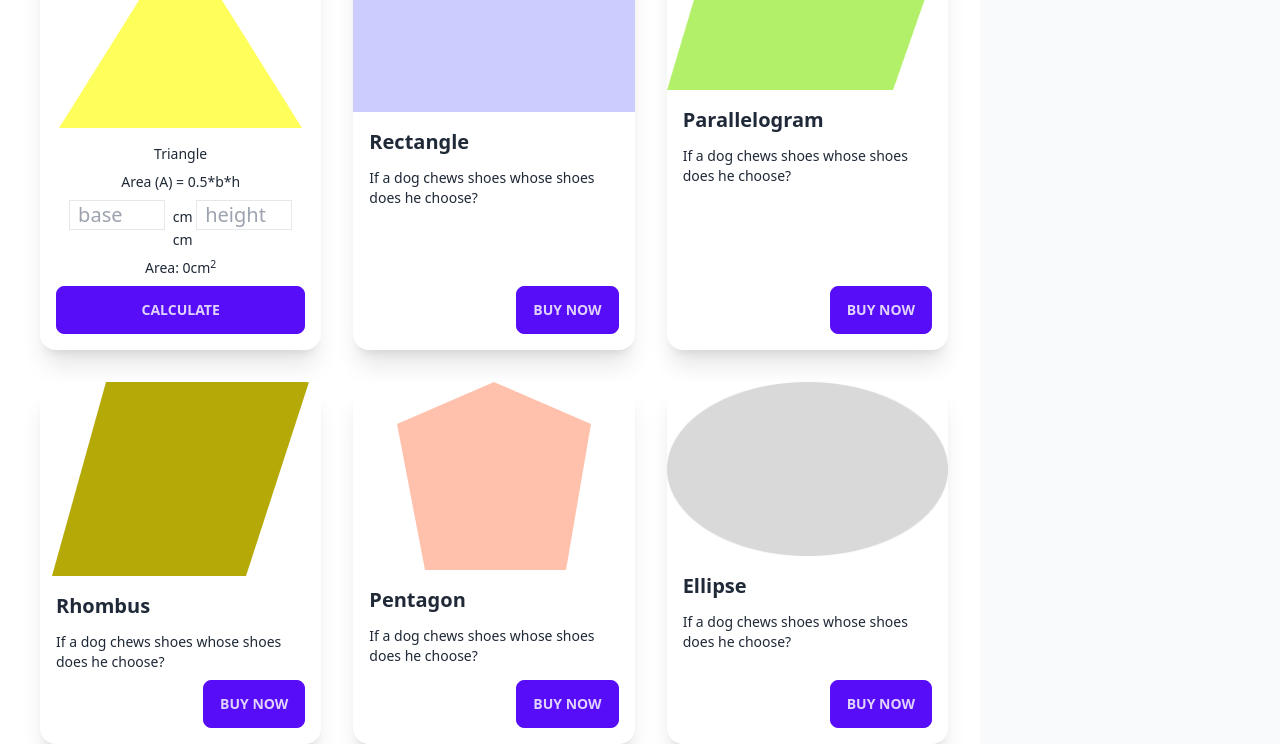
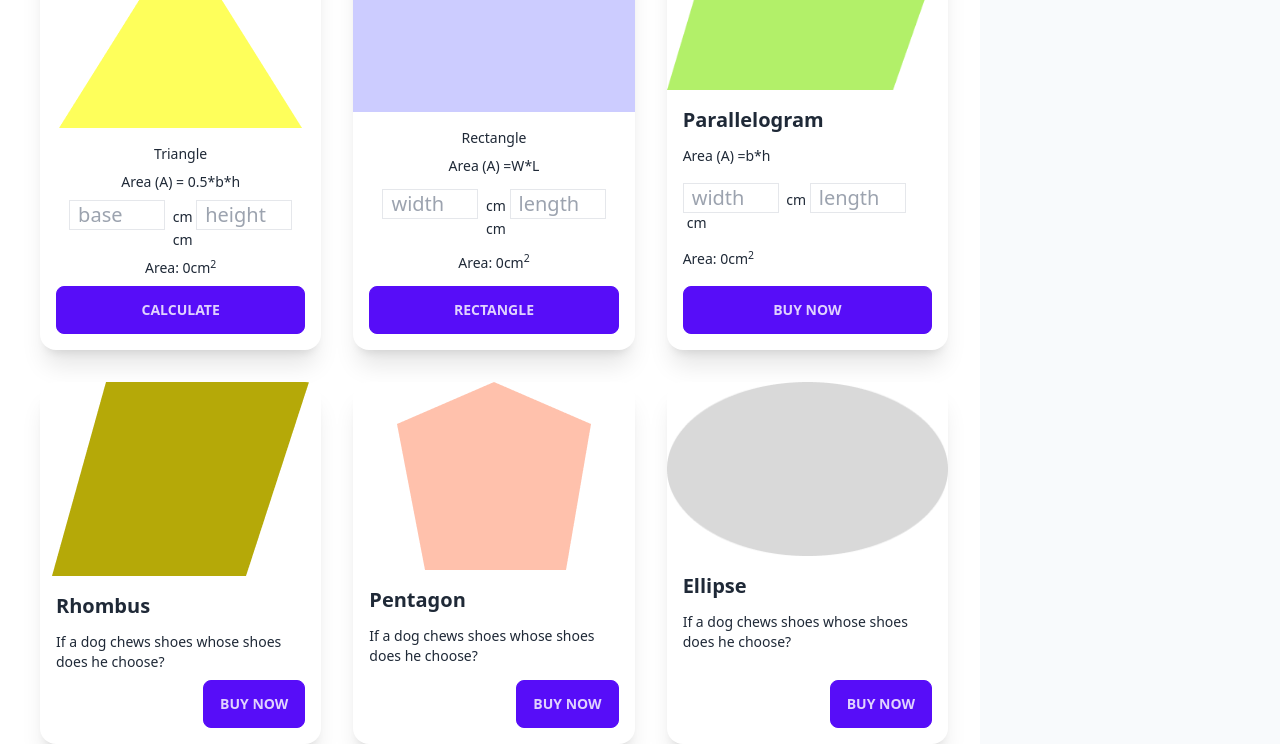
Before and after one commit to bdjahid/Geometry-Genius, a plain HTML site: page index.html in a window 1280 px wide. Shown: the part 86-830 px from the top of the page. Drawn offline with nearby package versions, Linux system fonts and the light colour scheme.

Commit message:
rectangle

```diff
--- a/area.js
+++ b/area.js
@@ -15,3 +15,33 @@ function calculateTriangleArea() {
     const areaSpan = document.getElementById('triangle-area')
     areaSpan.innerText = area;
 }
+
+function calculateRectangleArea() {
+    //width
+    const rectangleField = document.getElementById('rectangle-width');
+    const rectangleFieldValueString = rectangleField.value;
+    const width = parseFloat(rectangleFieldValueString)
+    console.log(width)
+    // length
+    const lengthField = document.getElementById('rectangle-length');
+    const lengthFieldValueString = lengthField.value;
+    const length = parseFloat(lengthFieldValueString)
+    console.log(length)
+    // area
+    const area = width * length;
+
+    const areaSpan = document.getElementById('rectangle-area');
+    areaSpan.innerText = area;
+
+}
+
+function calculateParallelogramArea() {
+
+}
+
+function getInputValue(id) {
+    const inputField = document.getElementById(id);
+    const inputValueField = inputField.value;
+    const value = parseFloat(inputValueField);
+    return value;
+}
--- a/index.html
+++ b/index.html
@@ -40,11 +40,22 @@
                 </div>
                 <div class="card card-compact bg-base-100 shadow-xl">
                     <figure><img src="images/rectangle.png" alt="Shoes" /></figure>
-                    <div class="card-body">
-                        <h2 class="card-title">Rectangle</h2>
-                        <p>If a dog chews shoes whose shoes does he choose?</p>
-                        <div class="card-actions justify-end">
-                            <button class="btn btn-primary">Buy Now</button>
+                    <div class="card-body text-center">
+                        <h2>Rectangle</h2>
+                        <p>Area (A) =W*L</p>
+
+                        <p>
+                            <input type="text" class="border text-xl w-24 px-2" placeholder="width"
+                                id="rectangle-width">
+                            <span class=" ml-1">cm</span>
+
+                            <input type="text" class="border text-xl w-24 px-2" placeholder="length"
+                                id="rectangle-length">
+                            <span class=" ml-1">cm</span>
+                        </p>
+                        <p>Area: <span id="rectangle-area">0</span>cm<sup>2</sup></p>
+                        <div class="card-actions">
+                            <button onclick="calculateRectangleArea()" class="btn btn-primary w-full">Rectangle</button>
                         </div>
                     </div>
                 </div>
@@ -52,9 +63,20 @@
                     <figure><img src="images/parallelogram.png" alt="Shoes" /></figure>
                     <div class="card-body">
                         <h2 class="card-title">Parallelogram</h2>
-                        <p>If a dog chews shoes whose shoes does he choose?</p>
-                        <div class="card-actions justify-end">
-                            <button class="btn btn-primary">Buy Now</button>
+                        <p>Area (A) =b*h</p>
+
+                        <p>
+                            <input type="text" class="border text-xl w-24 px-2" placeholder="width"
+                                id="parallelogram-base">
+                            <span class=" ml-1">cm</span>
+
+                            <input type="text" class="border text-xl w-24 px-2" placeholder="length"
+                                id="parallelogram-height">
+                            <span class=" ml-1">cm</span>
+                        </p>
+                        <p>Area: <span id="parallelogram-area">0</span>cm<sup>2</sup></p>
+                        <div class="card-actions">
+                            <button class="btn btn-primary w-full">Buy Now</button>
                         </div>
                     </div>
                 </div>
```
